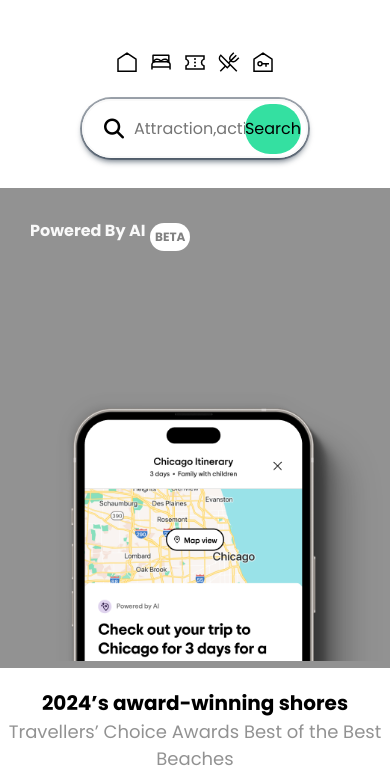
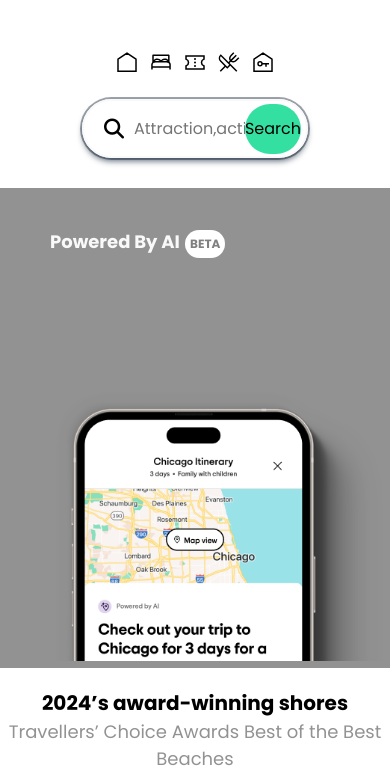
Before and after one commit to vignesh-vc/tripadvisor-clone, a plain HTML site: page index.html in a window 390 px wide. Shown: the part 82-849 px from the top of the page. Drawn offline with Linux system fonts and the light colour scheme.

Commit message:
Update mq style.css

```diff
--- a/style.css
+++ b/style.css
@@ -796,9 +796,9 @@ cursor: pointer;
 
     .search__4--sm h3 {
         position: absolute;
-        font-size: 16px;
-        top: 30px;
-        left: 30px;
+        font-size: 18px;
+        top: 40px;
+        left: 50px;
         color: #F9F9F9;
     }
 
@@ -806,11 +806,11 @@ cursor: pointer;
         width: fit-content;
         position: relative;
         font-size: 12px;
-        bottom: 20px;
-        left: 120px;
+        bottom: 25px;
+        left: 135px;
         color: gray;
         background-color: white;
-        border-radius: 20px;
+        border-radius: 15px;
         padding-left: 5px;
         padding-right: 5px;
         padding: 5px;
```
